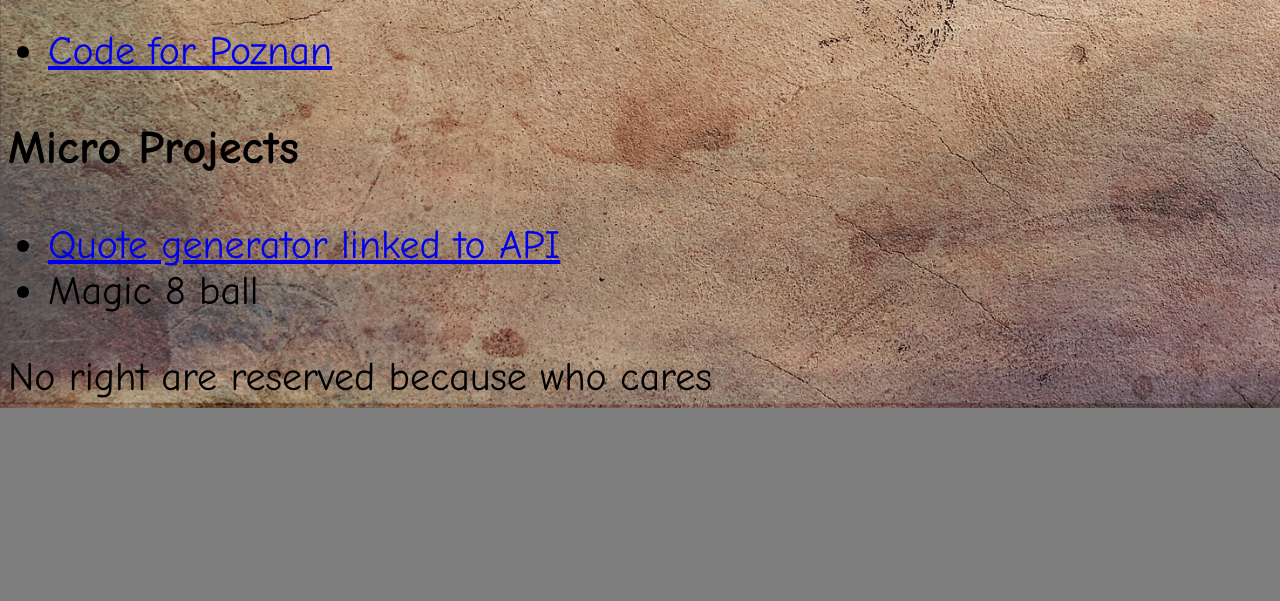
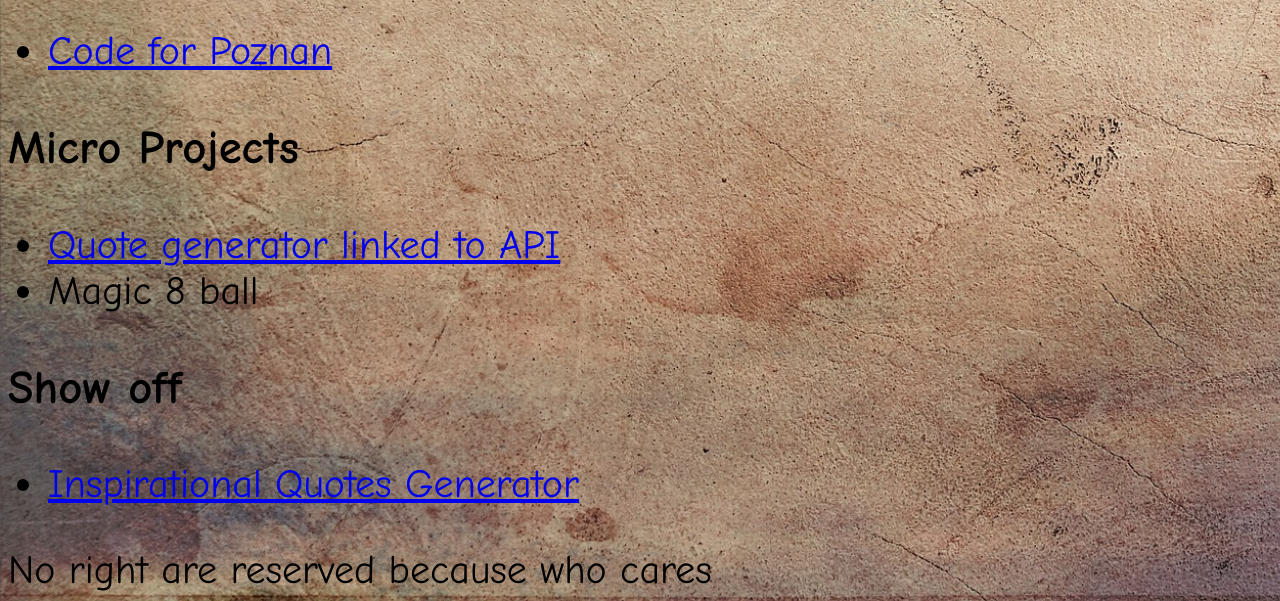
Before and after one commit to fccamper01/fccamper01.github.io, a plain HTML site: page index.html in a window 1280 px wide. Shown: the part 708-1309 px from the top of the page. Before the commit the page ends 1116 px from the top, so only its background shows below. Drawn offline with Linux system fonts and the light colour scheme.

Commit message:
Update index.html

```diff
--- a/index.html
+++ b/index.html
@@ -29,6 +29,12 @@
             <li>Magic 8 ball</li>
         </ul>
 
+        <h3>Show off</h3>
+        <ul>
+            <li><a href="quote.html" target="_blank">Inspirational Quotes Generator</a></li>
+
+        </ul>
+
            <footer>No right are reserved because who cares</footer>
     </body>
 </html>
```
